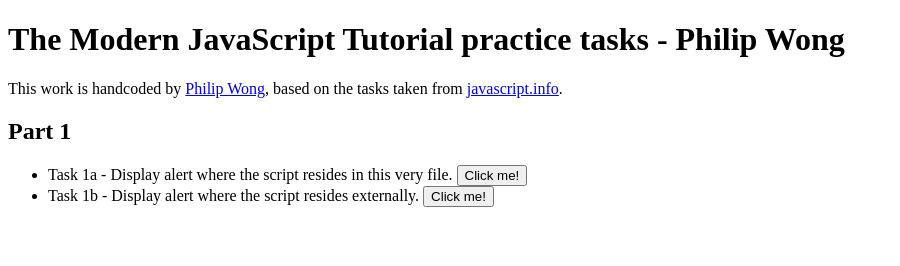
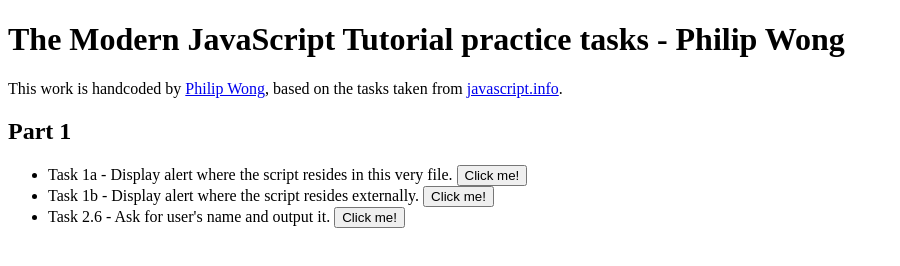
Before and after one commit to p2635/modern-js-tutorial, a plain HTML site: page index.html in a window 1280 px wide. Shown: the whole page, without its empty margins (0-900 px from the left). Drawn offline with Linux system fonts and the light colour scheme.

Commit message:
complete 2.6 lesson

```diff
--- a/index.html
+++ b/index.html
@@ -1,7 +1,8 @@
 <!DOCTYPE html>
 <html>
 <head>
-    <script src="part1/01-alert.js"></script>
+    <script src="part1/fundamentals/01-alert.js"></script>
+    <script src="part1/fundamentals/026-prompt.js"></script>
     <title>The Modern JavaScript Tutorial practice tasks - Philip Wong</title>
 </head>
 <body>
@@ -15,6 +16,9 @@
         <li>Task 1b - Display alert where the script resides externally.
             <button type="button" onclick="javascript:showAlert();">Click me!</button>
         </li>
+        <li>Task 2.6 - Ask for user's name and output it.
+            <button type="button" onclick="javascript:askForName();">Click me!</button>
+        </li>
     </ul>
 
     </div>
--- /dev/null
+++ b/part1/fundamentals/026-prompt.js
@@ -0,0 +1,22 @@
+/* Prompt (https://javascript.info/alert-prompt-confirm#tasks)
+Date: 23 Jan 2023
+Author: Philip Wong
+*/
+
+'use strict'; // This enables new stuff, it can break old code.
+
+function askForName(){
+
+    let name;
+    let confirmed = false;
+
+    while(!confirmed){
+        name = prompt("What is your name, my dear? If you enter nothing, I"
+            + " assume you don't want to continue with the program.", "Bob");
+        if(name == null || name == '') return;
+        confirmed = confirm("Are you sure? (Cancel = No, OK = Yes)");
+    }
+
+    alert(`You confirmed that your name is ${name}.`);
+
+}
```
Also changed, not shown: README.md.
